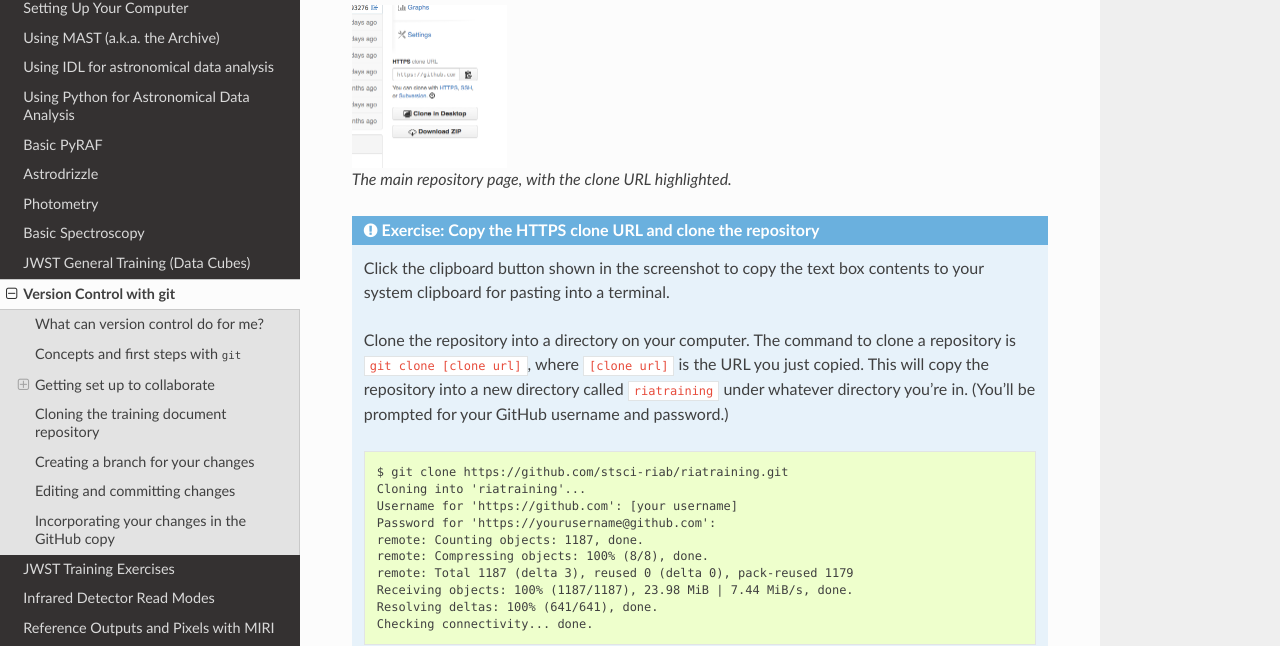
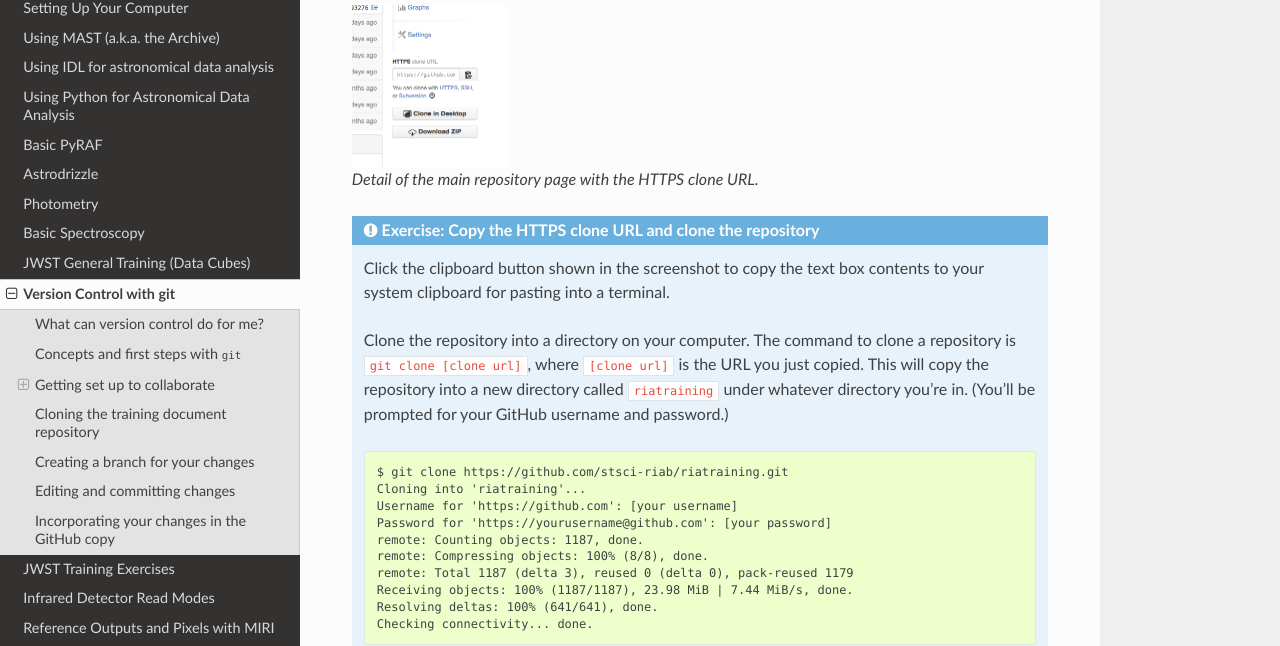
Before and after one commit to staceybright/training-library, a Sphinx documentation site: the page built from source/version_control.txt, in a window 1280 px wide and 900 px high, scrolled down 3379 px. Shown: the part 88-734 px from the top of the window. Built offline with Sphinx 7.4.7 and the Read the Docs theme 2.0.0, drawn with Linux system fonts in a browser that asks for light colours.

Commit message:
Minor edits to version_control.txt

```diff
--- a/source/version_control.txt
+++ b/source/version_control.txt
@@ -107,7 +107,7 @@ If you look at the main page for the repository on GitHub, there's a box on the
 .. figure:: figures/version_control/https_clone_url.png
    :scale: 50 %
 
-   The main repository page, with the clone URL highlighted.
+   Detail of the main repository page with the HTTPS clone URL.
 
 .. admonition:: Exercise: Copy the HTTPS clone URL and clone the repository
    :class: note
@@ -119,7 +119,7 @@ If you look at the main page for the repository on GitHub, there's a box on the
       $ git clone https://github.com/stsci-riab/riatraining.git
       Cloning into 'riatraining'...
       Username for 'https://github.com': [your username]
-      Password for 'https://yourusername@github.com':
+      Password for 'https://yourusername@github.com': [your password]
       remote: Counting objects: 1187, done.
       remote: Compressing objects: 100% (8/8), done.
       remote: Total 1187 (delta 3), reused 0 (delta 0), pack-reused 1179
```
